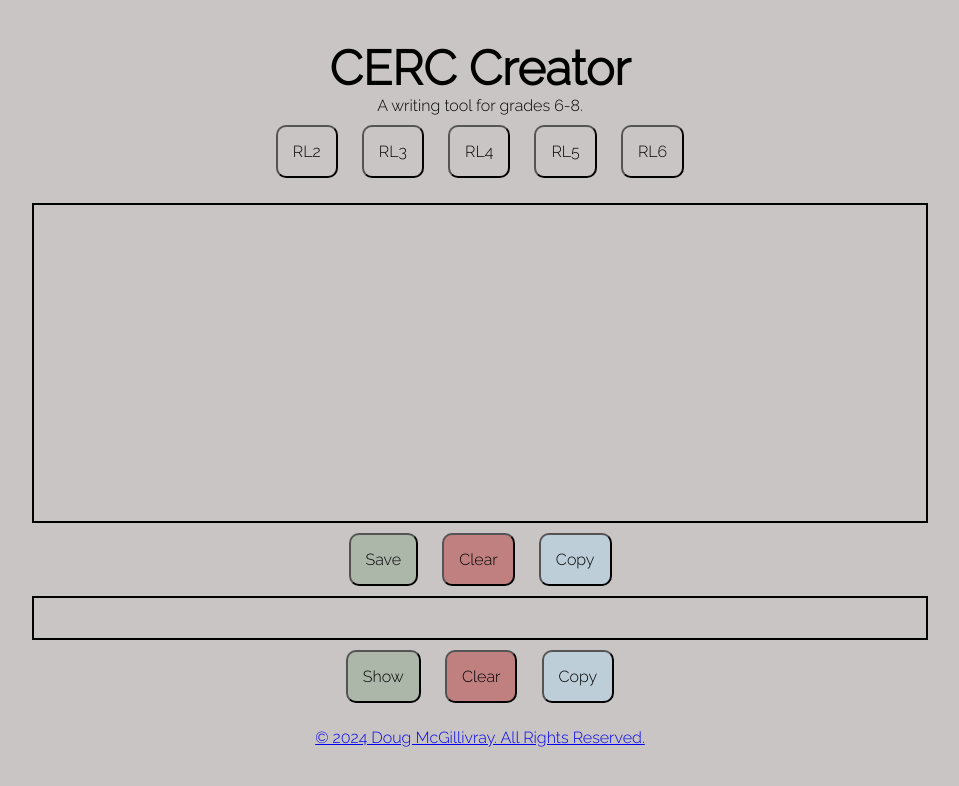
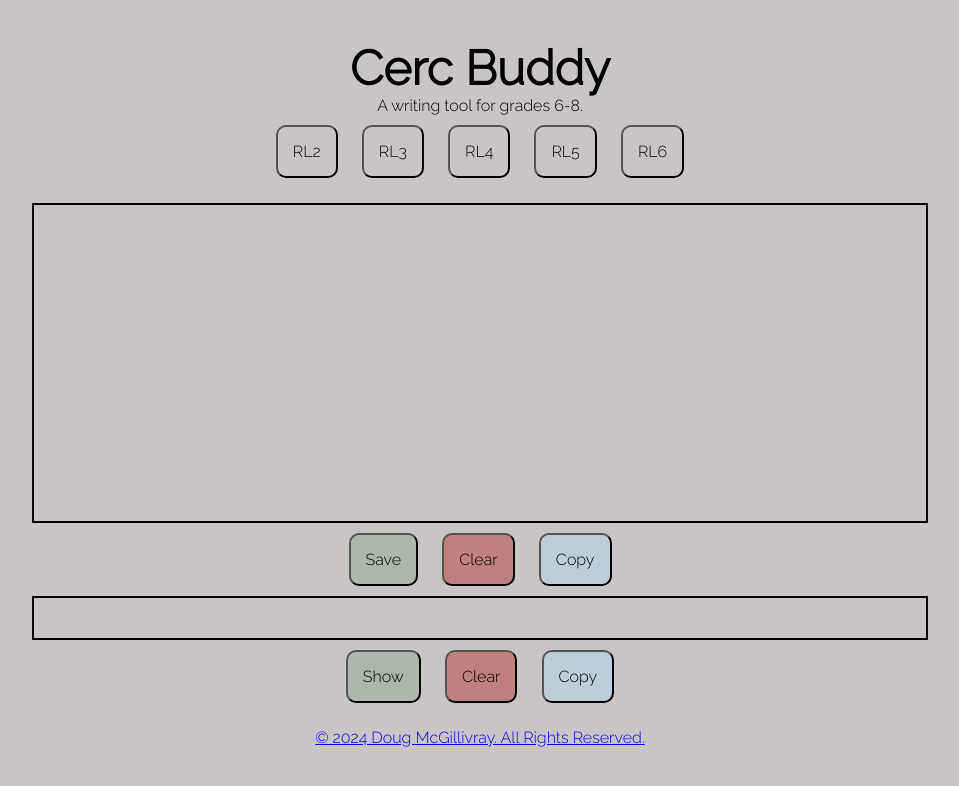
Before and after one commit to mcgidoug/il-common-core-cerc-creator, a plain HTML site: page index.html in a window 1280 px wide. Shown: the whole page, without its empty margins (160-1119 px from the left). Drawn offline with Linux system fonts and the light colour scheme.

Commit message:
modified name for custom domain and removed package.json file

```diff
--- a/index.html
+++ b/index.html
@@ -5,7 +5,7 @@
     <meta charset="UTF-8">
     <meta http-equiv="X-UA-Compatible" content="IE=edge">
     <meta name="viewport" content="width=device-width, initial-scale=1.0">
-    <title>CERC Creator</title>
+    <title>Cerc Buddy</title>
     <link rel="stylesheet" href="style.css">
     <link rel="preconnect" href="https://fonts.googleapis.com">
     <link rel="preconnect" href="https://fonts.gstatic.com" crossorigin>
@@ -17,7 +17,7 @@
     <div class="main-content">
         <!-- HEADER -->
         <div class="header">
-            <h1>CERC Creator</h1>
+            <h1>Cerc Buddy</h1>
             <p>A writing tool for grades 6-8.</p>
         </div>
         <!-- COMMON CORE RESULT -->
```
Also changed, not shown: package.json (deleted, +0 -21 lines), 1 other file.
